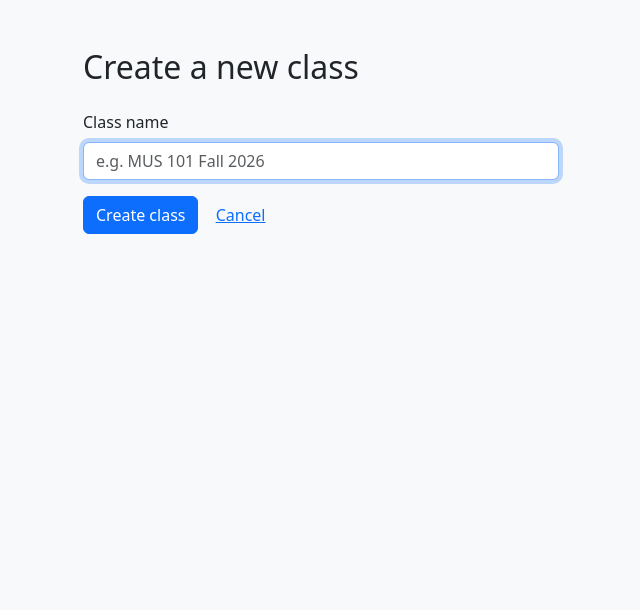
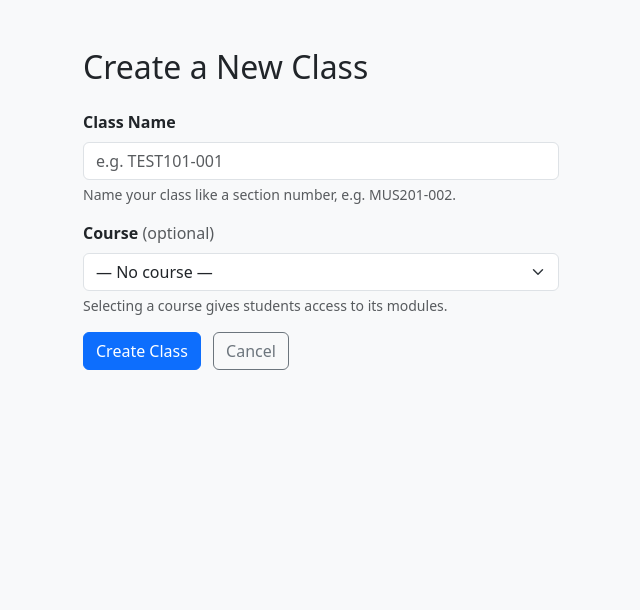
Before and after one commit to FakeBees/Musicianship-Website, a Flask app: page /teacher/class/new in a window 1280 px wide. Shown: the part 56-666 px from the top of the page, without its empty margins (319-959 px from the left). Run offline with Flask 3, Linux system fonts and the light colour scheme; a user stored in the database is signed in.

Commit message:
feat: class creation with course selector, course admin shows class count

```diff
--- a/app.py
+++ b/app.py
@@ -1121,16 +1121,21 @@ def teacher_dashboard():
 def teacher_new_class():
     if request.method == 'POST':
         name = request.form.get('name', '').strip()
+        course_id = request.form.get('course_id', type=int)
         if not name:
             flash('Class name is required.', 'danger')
-            return render_template('teacher/new_class.html')
+            courses = Course.query.order_by(Course.name).all()
+            return render_template('teacher/new_class.html', courses=courses)
         join_code = secrets.token_urlsafe(8)[:8].upper()
-        cls = Class(name=name, join_code=join_code, teacher_id=current_user.id)
+        cls = Class(name=name, join_code=join_code,
+                    teacher_id=current_user.id,
+                    course_id=course_id if course_id else None)
         db.session.add(cls)
         db.session.commit()
         flash(f'Class "{name}" created. Join code: {join_code}', 'success')
         return redirect(url_for('teacher_class_detail', class_id=cls.id))
-    return render_template('teacher/new_class.html')
+    courses = Course.query.order_by(Course.name).all()
+    return render_template('teacher/new_class.html', courses=courses)
 
 
 @app.route('/teacher/class/<int:class_id>')
--- a/templates/admin/courses.html
+++ b/templates/admin/courses.html
@@ -9,12 +9,13 @@
     <button class="btn btn-primary">Add</button>
   </form>
   <table class="table table-sm">
-    <thead><tr><th>Name</th><th>Modules</th><th></th></tr></thead>
+    <thead><tr><th>Name</th><th>Modules</th><th>Classes</th><th></th></tr></thead>
     <tbody>
     {% for c in courses %}
     <tr>
       <td>{{ c.name }}</td>
       <td>{{ c.modules.count() }}</td>
+      <td>{{ c.classes | length }}</td>
       <td class="d-flex gap-1">
         <a href="{{ url_for('admin_modules', course_id=c.id) }}" class="btn btn-sm btn-outline-secondary">Modules →</a>
         <form method="post" action="{{ url_for('admin_delete_course', course_id=c.id) }}" onsubmit="return confirm('Delete course \"{{ c.name }}\" and all its modules? This cannot be undone.')">
--- a/templates/teacher/new_class.html
+++ b/templates/teacher/new_class.html
@@ -2,17 +2,25 @@
 {% block title %}New Class{% endblock %}
 {% block content %}
 <div class="container py-4" style="max-width:500px">
-  <h2 class="mb-4">Create a new class</h2>
-  {% with messages = get_flashed_messages(with_categories=true) %}
-    {% for cat, msg in messages %}<div class="alert alert-{{ cat }}">{{ msg }}</div>{% endfor %}
-  {% endwith %}
+  <h2 class="mb-4">Create a New Class</h2>
   <form method="post">
     <div class="mb-3">
-      <label class="form-label">Class name</label>
-      <input type="text" name="name" class="form-control" required autofocus placeholder="e.g. MUS 101 Fall 2026">
+      <label class="form-label fw-semibold">Class Name</label>
+      <input name="name" class="form-control" placeholder="e.g. TEST101-001" required>
+      <div class="form-text">Name your class like a section number, e.g. MUS201-002.</div>
     </div>
-    <button type="submit" class="btn btn-primary">Create class</button>
-    <a href="{{ url_for('teacher_dashboard') }}" class="btn btn-link">Cancel</a>
+    <div class="mb-3">
+      <label class="form-label fw-semibold">Course <span class="text-muted fw-normal">(optional)</span></label>
+      <select name="course_id" class="form-select">
+        <option value="">— No course —</option>
+        {% for c in courses %}
+        <option value="{{ c.id }}">{{ c.school.name }} / {{ c.name }}</option>
+        {% endfor %}
+      </select>
+      <div class="form-text">Selecting a course gives students access to its modules.</div>
+    </div>
+    <button type="submit" class="btn btn-primary">Create Class</button>
+    <a href="{{ url_for('teacher_dashboard') }}" class="btn btn-outline-secondary ms-2">Cancel</a>
   </form>
 </div>
 {% endblock %}
```
